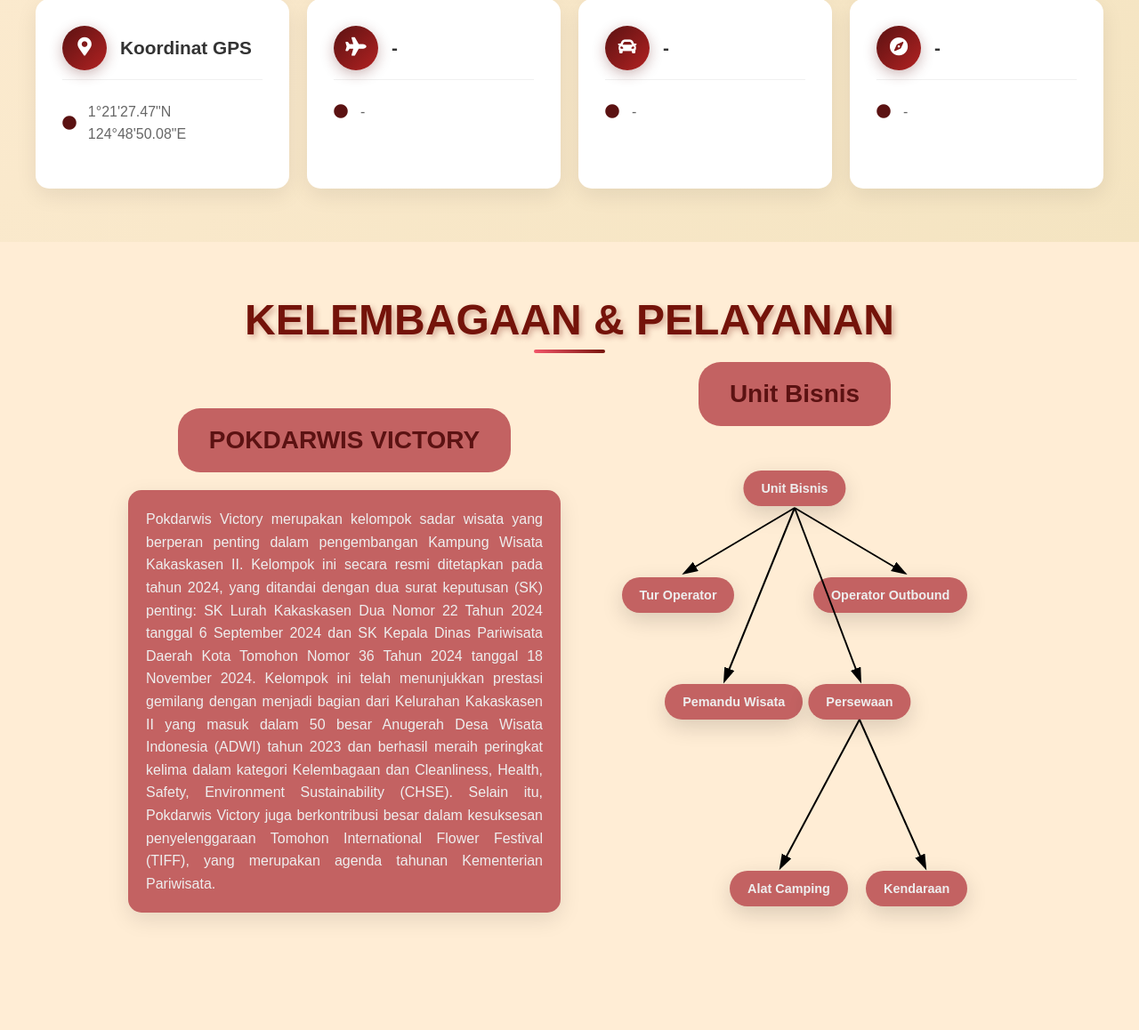
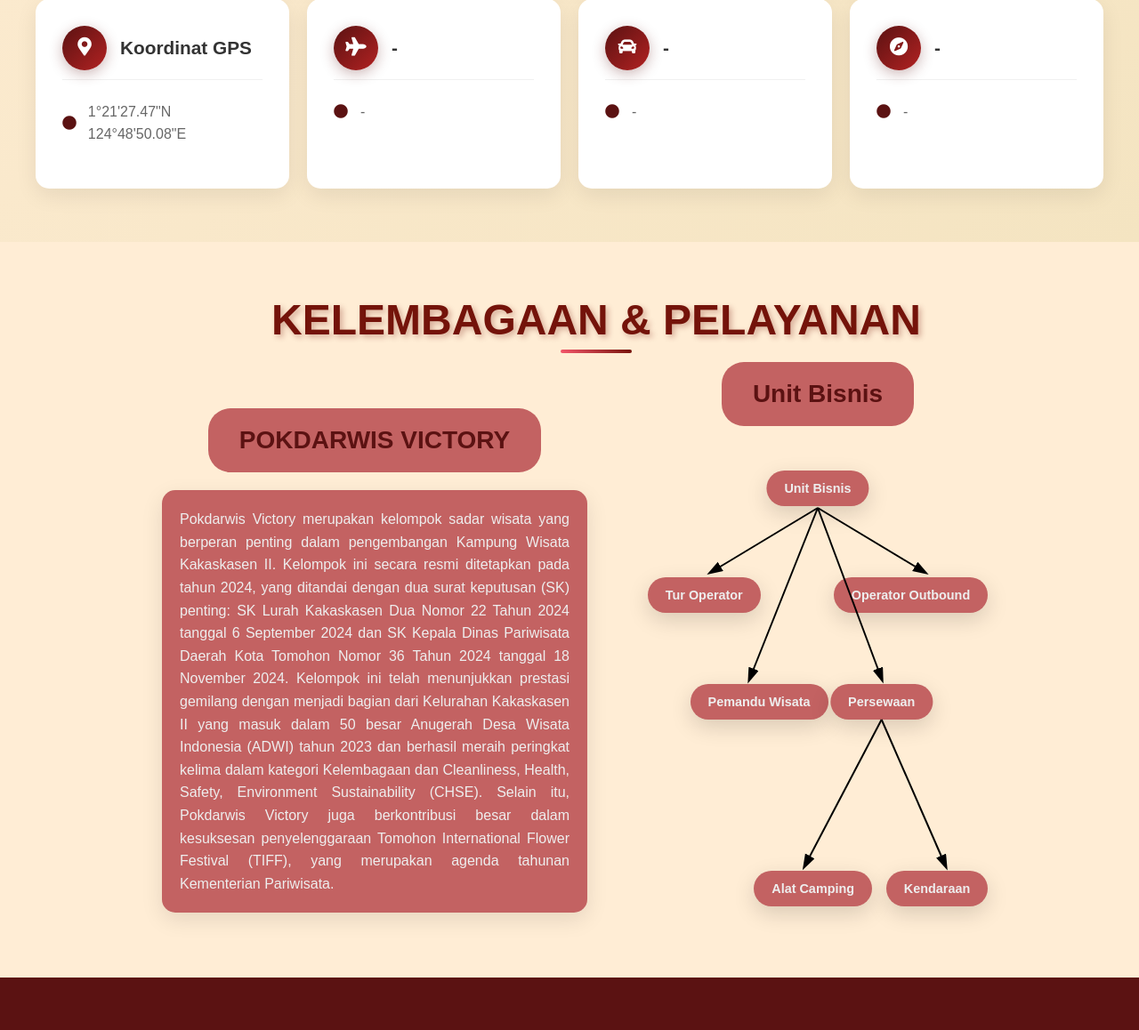
Before and after one commit to MeidoInChina/PeKaeL, a PHP site: page / in a window 1280 px wide. Shown: the part 3526-4684 px from the top of the page at 89% size. Run offline with PHP 8.4, Linux system fonts and the light colour scheme.

Commit message:
kyknya kalo yg screen laptop udh bener

```diff
--- a/style.css
+++ b/style.css
@@ -863,7 +863,8 @@ p {
 
 .lembaga{
     width: 100vw;
-    padding: 60px 20px;
+    padding-left: 60px;
+    padding-top: 60px;
     text-align: center;
 }
 
```
